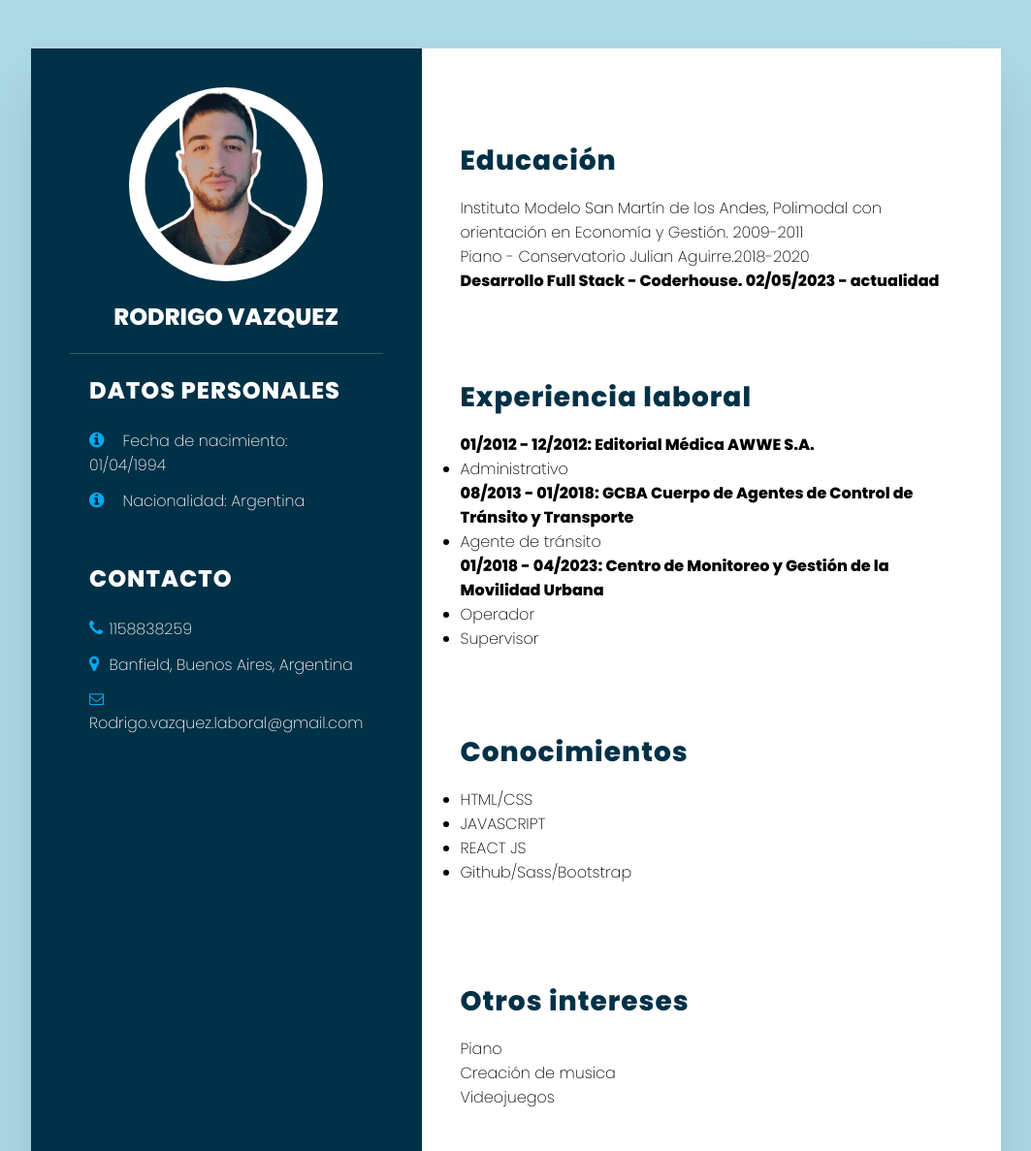
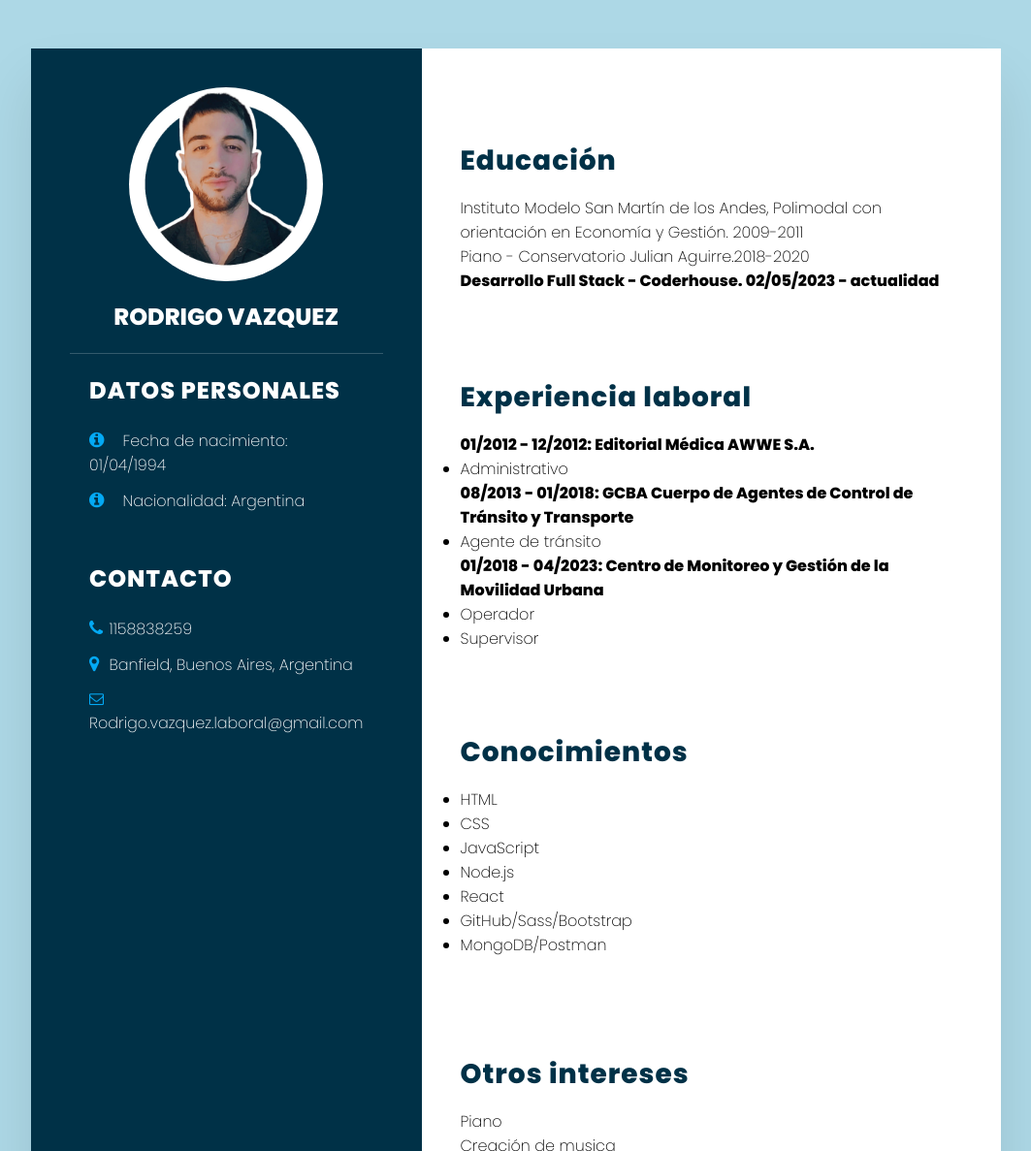
Before and after one commit to Rv2214/Rv2214.github.io, a plain HTML site: page index.html in a window 1280 px wide. Shown: the top 1187 px of the page at 97% size, without its empty margins (108-1171 px from the left). Drawn offline with Linux system fonts and the light colour scheme.

Commit message:
Update index.html

```diff
--- a/index.html
+++ b/index.html
@@ -79,10 +79,13 @@
                 <div class="conocimientos">
                     <h2>Conocimientos</h2>
                     <ul>
-                        <li>HTML/CSS</li>
-                        <li>JAVASCRIPT</li>
-                        <li>REACT JS</li>
-                        <li>Github/Sass/Bootstrap</li>
+                        <li>HTML</li>
+                        <li>CSS</li>
+                        <li>JavaScript</li>
+                        <li>Node.js</li>
+                        <li>React</li>
+                        <li>GitHub/Sass/Bootstrap</li>
+                        <li>MongoDB/Postman</li>
                     </ul>
                 </div>
             </div>
```
